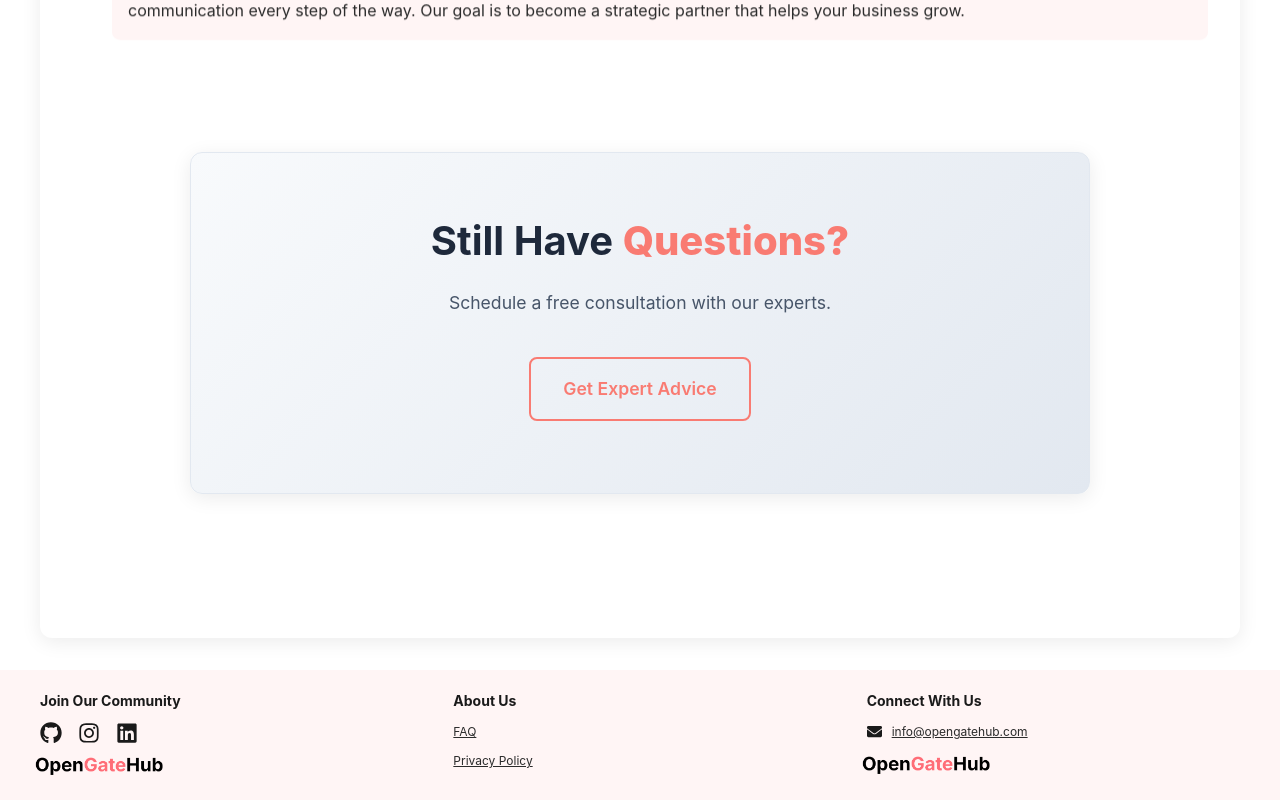
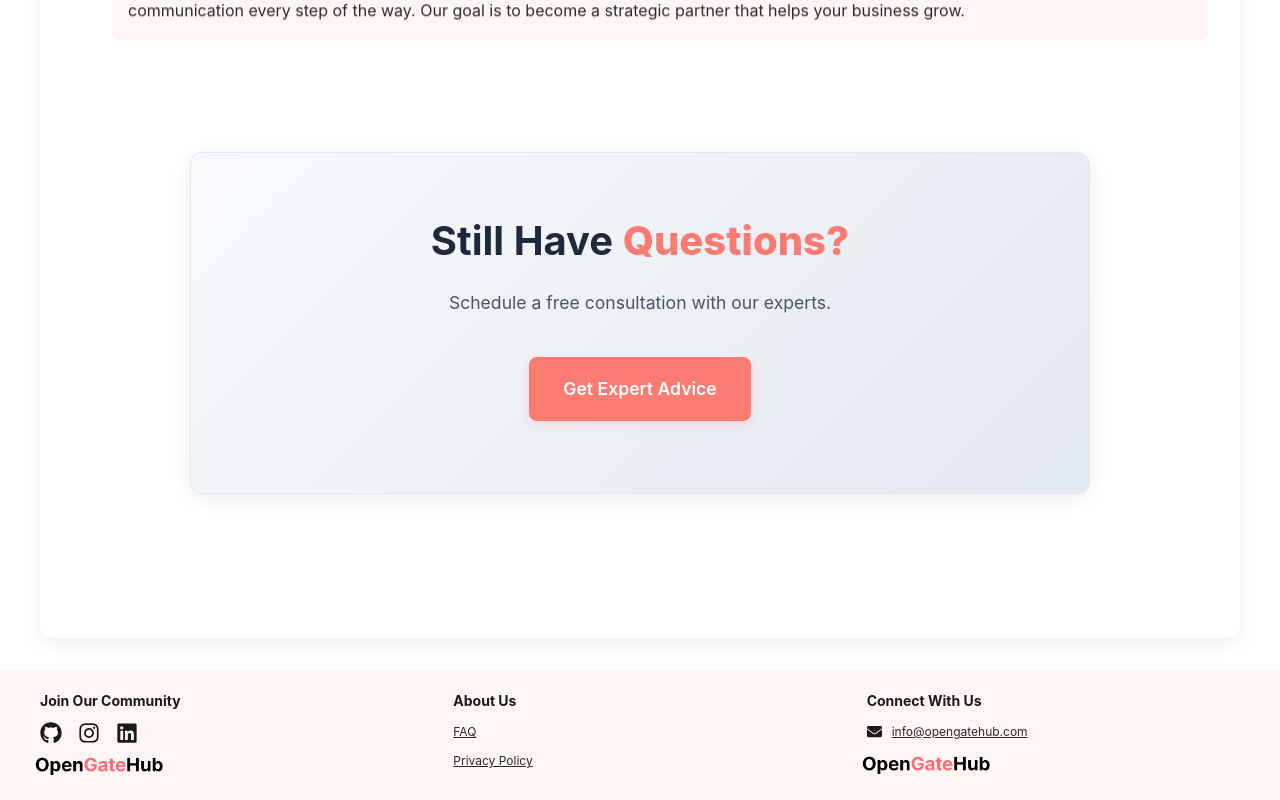
Before and after one commit to sanchezcande/OGH, a Next.js app: page /faqs in a window 1280 px wide. Shown: the part 3359-4159 px from the top of the page. Built offline with nearby package versions, Linux system fonts and the light colour scheme.

Commit message:
perfecto!

```diff
--- a/src/components/CallToAction/CallToAction.styles.js
+++ b/src/components/CallToAction/CallToAction.styles.js
@@ -71,8 +71,8 @@ export const CallToActionDescription = styled.p`
 `;
 
 export const CallToActionButton = styled.a`
-  background: transparent;
-  color: #F97B72;
+  background: #F97B72;
+  color: white;
   padding: 16px 32px;
   font-weight: 600;
   font-size: 1.1rem;
@@ -86,7 +86,7 @@ export const CallToActionButton = styled.a`
   z-index: 2;
   border: 2px solid #F97B72;
   cursor: pointer;
-  box-shadow: none;
+  box-shadow: 0 4px 12px rgba(249, 123, 114, 0.2);
 
   &::before {
     content: "";
@@ -98,7 +98,7 @@ export const CallToActionButton = styled.a`
     background: linear-gradient(
       90deg,
       transparent 0%,
-      rgba(249, 123, 114, 0.1) 50%,
+      rgba(255, 255, 255, 0.1) 50%,
       transparent 100%
     );
     z-index: 1;
@@ -111,18 +111,19 @@ export const CallToActionButton = styled.a`
     bottom: 0;
     left: 0;
     width: 100%;
-    height: 2px;
-    background: #F97B72;
+    height: 3px;
+    background: white;
     transform: scaleX(0);
     transform-origin: right;
     transition: transform 0.3s ease;
   }
 
   &:hover {
-    background-color: #F97B7211;
-    color: #F97B72;
+    background-color: #e06a5f;
+    color: white;
     transform: translateY(-2px);
-    box-shadow: 0 4px 12px rgba(249, 123, 114, 0.2);
+    box-shadow: 0 6px 20px rgba(249, 123, 114, 0.3);
+    border-color: #e06a5f;
 
     &::before {
       left: 100%;
--- a/src/locales/en/translation.json
+++ b/src/locales/en/translation.json
@@ -50,9 +50,9 @@
   "heroSubtitle": "Making your life easier — with real people who care.",
   "heroAlt": "Tech team illustration - OpenGateHub",
   "problemTitle": "You're holding <highlight>a lot</highlight> right now.",
-  "problemText": "You're building a product you care about. Trying to meet expectations, grow fast, and find the right people to do it with. But hiring takes time. And outsourcing often means compromising — on quality, on culture, or both.",
-  "weGetYouTitle": "We <highlight>see you</highlight>. We've been there.",
-  "weGetYouText": "That's why we created OpenGateHub —  a software partner that makes your life easier,  with quality you can trust and humans who care deeply. We're here to support you with heart, culture, and clarity —  so you don't have to do it all alone.",
+  "problemText": "Building a product is hard. You want to move fast, keep quality high, and find people you trust. But hiring is slow, and outsourcing often means giving up control or culture.",
+  "weGetYouTitle": "We <highlight>see you</highlight>.",
+  "weGetYouText": "We get it. That’s why we built OpenGateHub: to make your work lighter, with a team that cares about quality and fits your way of working. You don’t have to do it all alone.",
   "servicesTitle": "Our Services",
   "servicesText": "We work with people who care about the how, not just the what. Custom solutions for founders who want to scale with flow, trust, and culture.",
   "planTitle": "Here's how we do it:",
--- a/src/locales/es/translation.json
+++ b/src/locales/es/translation.json
@@ -33,9 +33,9 @@
   "heroSubtitle": "Haciendo tu vida más fácil — con humanos reales que se preocupan.",
   "heroAlt": "Ilustraci\u00f3n de equipo tech - OpenGateHub",
   "problemTitle": "Estás <highlight>contra</highlight> reloj.",
-  "problemText": "Ten\u00e9s presi\u00f3n para escalar tu producto, cumplir con inversores y armar el equipo correcto. Pero contratar internamente lleva tiempo. Los devs en EE.UU. son caros. Y tercerizar muchas veces implica perder calidad, o peor, cultura.",
+  "problemText": "Construir un producto es difícil. Querés avanzar rápido, mantener la calidad y rodearte de gente confiable. Pero contratar lleva tiempo y tercerizar suele implicar perder control o cultura.",
   "weGetYouTitle": "Te <highlight>vemos</highlight>. Hemos estado ahí.",
-  "weGetYouText": "Por eso creamos OpenGateHub — un socio de software que hace tu vida más fácil, con calidad en la que puedes confiar y humanos que se preocupan profundamente. Estamos aquí para apoyarte con corazón, cultura y claridad — para que no tengas que hacerlo todo solo.",
+  "weGetYouText": "Te entendemos. Por eso creamos OpenGateHub: para hacer tu trabajo más liviano, con un equipo que cuida la calidad y se adapta a tu forma de trabajar. No tenés que hacerlo solo.",
   "servicesTitle": "Nuestros Servicios",
   "servicesText": "Trabajamos con personas que se preocupan por el cómo, no solo por el qué. Soluciones personalizadas para fundadores que quieren escalar con fluidez, confianza y cultura.",
   "planTitle": "Así trabajamos:",
--- a/src/styles/pagesStyles/HomePages.styles.js
+++ b/src/styles/pagesStyles/HomePages.styles.js
@@ -597,7 +597,7 @@ export const PlanSteps = styled.ul`
       transform: translateY(20px);
     }
     to {
-      opacity: 1;
+    opacity: 1;
       transform: translateY(0);
     }
   }
```
